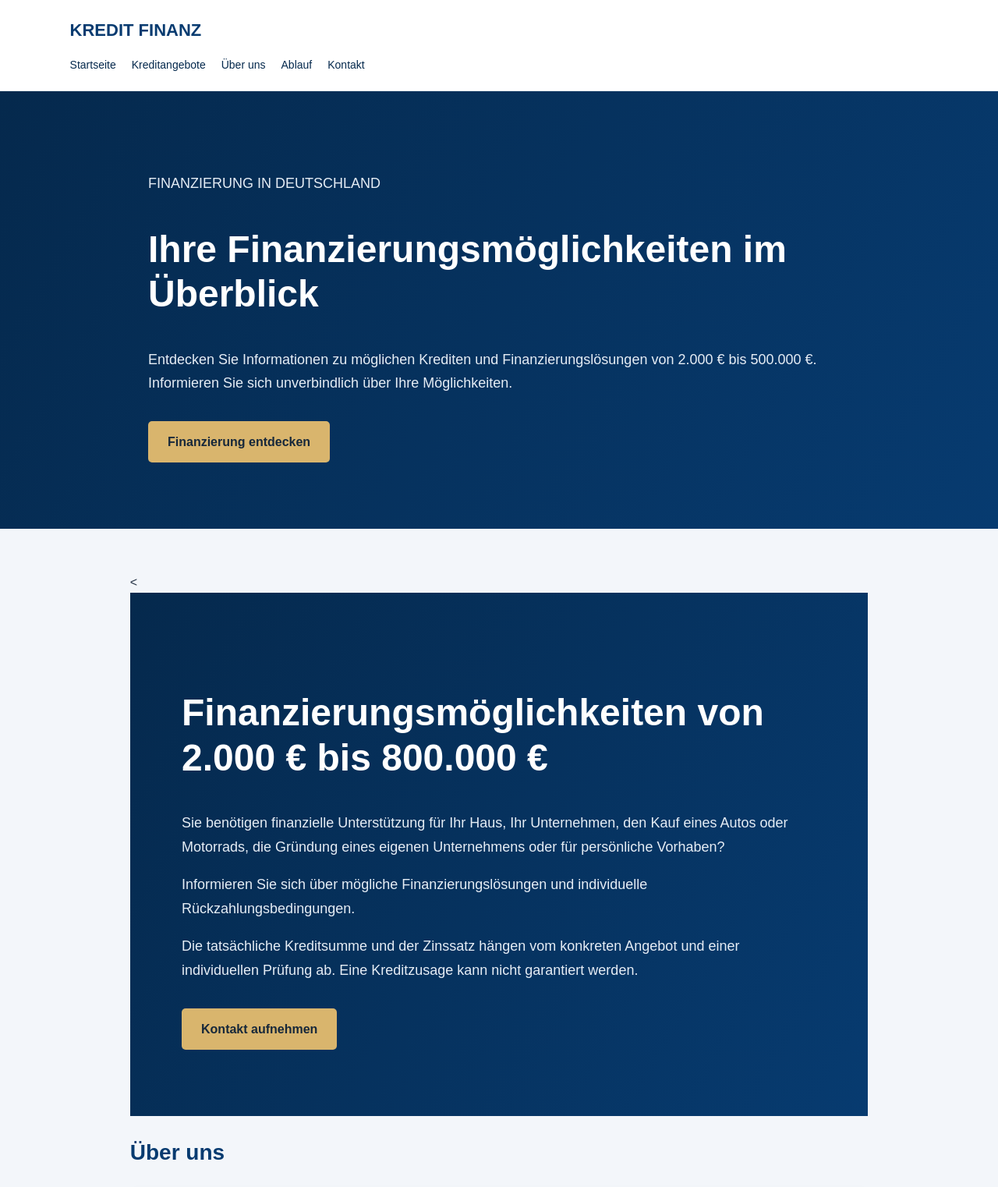
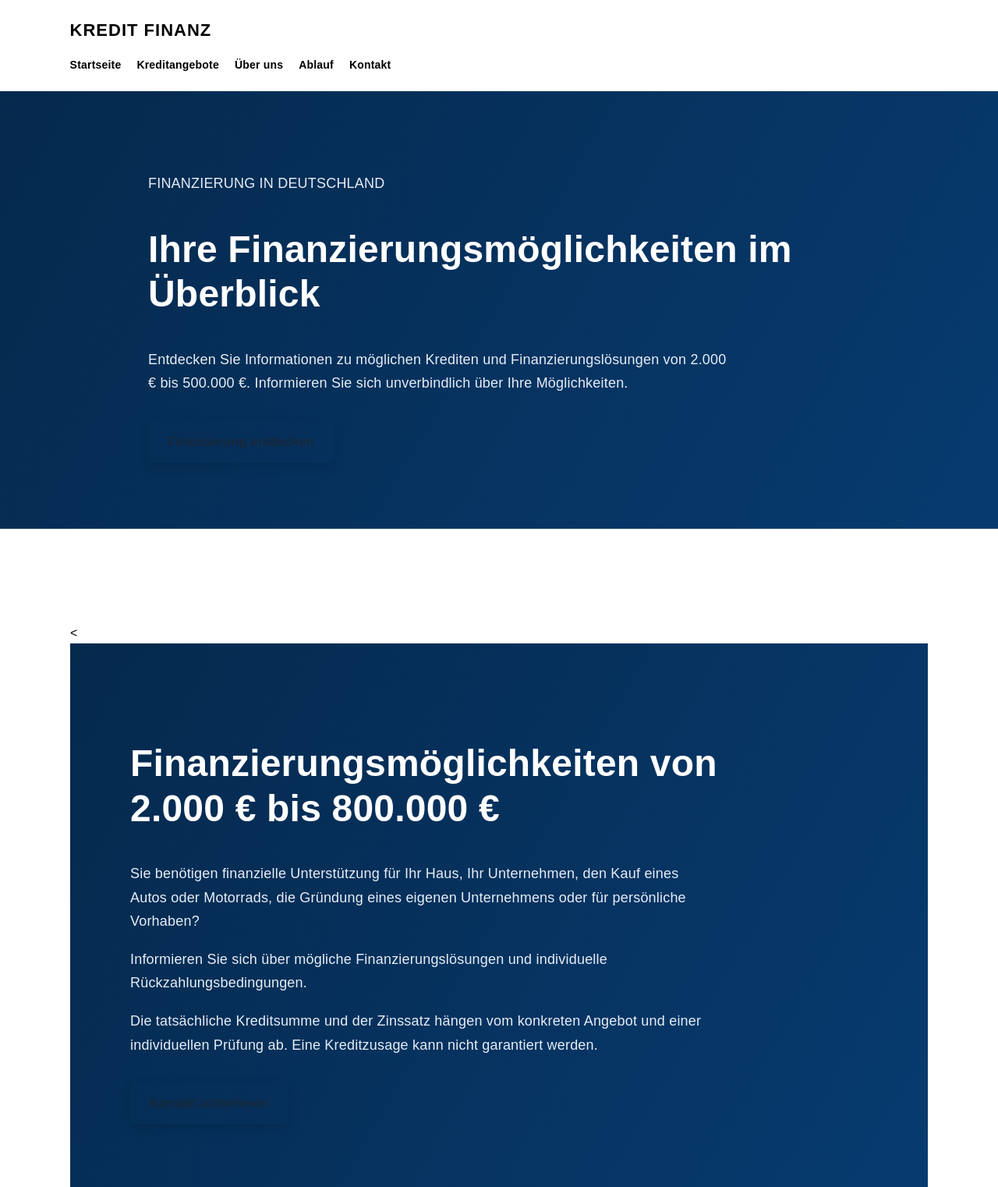
Before and after one commit to Erichgroh/Index-, a plain HTML site: page index.html in a window 1280 px wide. Shown: the top 1522 px of the page at 78% size. Drawn offline with Linux system fonts and the light colour scheme.

Commit message:
Refactor CSS styles for improved design

```diff
--- a/index.html
+++ b/index.html
@@ -10,13 +10,155 @@
 <title>Kredit Finanz – Finanzierung in Deutschland</title>
 
 <style>
-:root {
-  --blue: #073b70;
-  --dark: #05294d;
-  --gold: #d9b56d;
-  --light: #f3f6fa;
-  --text: #263447;
-  --white: #ffffff;
+
+/* ===== DESIGN ELEGANT ===== */
+
+body {
+  margin: 0;
+  font-family: "Segoe UI", Arial, sans-serif;
+  background: #f3f6fa;
+  color: #263447;
+  line-height: 1.8;
+  letter-spacing: 0.2px;
+}
+
+header {
+  background: #ffffff;
+  padding: 24px 7%;
+  box-shadow: 0 3px 15px rgba(0,0,0,0.06);
+}
+
+.logo {
+  font-size: 25px;
+  font-weight: 800;
+  letter-spacing: 1px;
+  color: #05294d;
+}
+
+nav {
+  gap: 25px;
+}
+
+nav a {
+  font-weight: 600;
+  transition: color 0.3s;
+}
+
+nav a:hover {
+  color: #d9b56d;
+}
+
+.hero {
+  padding: 95px 7%;
+  background: linear-gradient(
+    135deg,
+    #05294d,
+    #073b70
+  );
+  color: white;
+}
+
+.hero h1 {
+  max-width: 850px;
+  font-size: clamp(32px, 5vw, 52px);
+  font-weight: 800;
+  line-height: 1.2;
+}
+
+.hero p {
+  max-width: 750px;
+  font-size: 18px;
+  color: #e4edf5;
+}
+
+.btn {
+  border-radius: 7px;
+  padding: 15px 27px;
+  font-weight: bold;
+  transition: 0.3s;
+  box-shadow: 0 5px 15px rgba(0,0,0,0.12);
+}
+
+.btn:hover {
+  background: #e8c982;
+  transform: translateY(-2px);
+}
+
+main {
+  max-width: 1120px;
+  padding: 65px 6%;
+}
+
+section {
+  margin-bottom: 65px;
+}
+
+h2 {
+  font-size: 29px;
+  font-weight: 750;
+  margin-bottom: 22px;
+}
+
+.card {
+  background: #ffffff;
+  padding: 30px;
+  border-radius: 13px;
+  border: 1px solid #e7edf3;
+  box-shadow: 0 8px 25px rgba(5,41,77,0.06);
+  transition: transform 0.3s, box-shadow 0.3s;
+}
+
+.card:hover {
+  transform: translateY(-4px);
+  box-shadow: 0 13px 30px rgba(5,41,77,0.10);
+}
+
+.grid {
+  gap: 24px;
+}
+
+.notice {
+  border-radius: 9px;
+  padding: 24px;
+}
+
+table {
+  border-radius: 10px;
+  overflow: hidden;
+}
+
+td {
+  padding: 16px;
+}
+
+tr:nth-child(even) {
+  background: #f6f8fb;
+}
+
+footer {
+  padding: 45px 7%;
+  background: #05294d;
+  line-height: 1.9;
+}
+
+@media(max-width:600px) {
+  header {
+    padding: 20px 5%;
+  }
+
+  .hero {
+    padding: 65px 6%;
+  }
+
+  .card {
+    padding: 22px;
+  }
+
+  nav {
+    gap: 14px;
+  }
+}
+
 }
 
 * {
```
